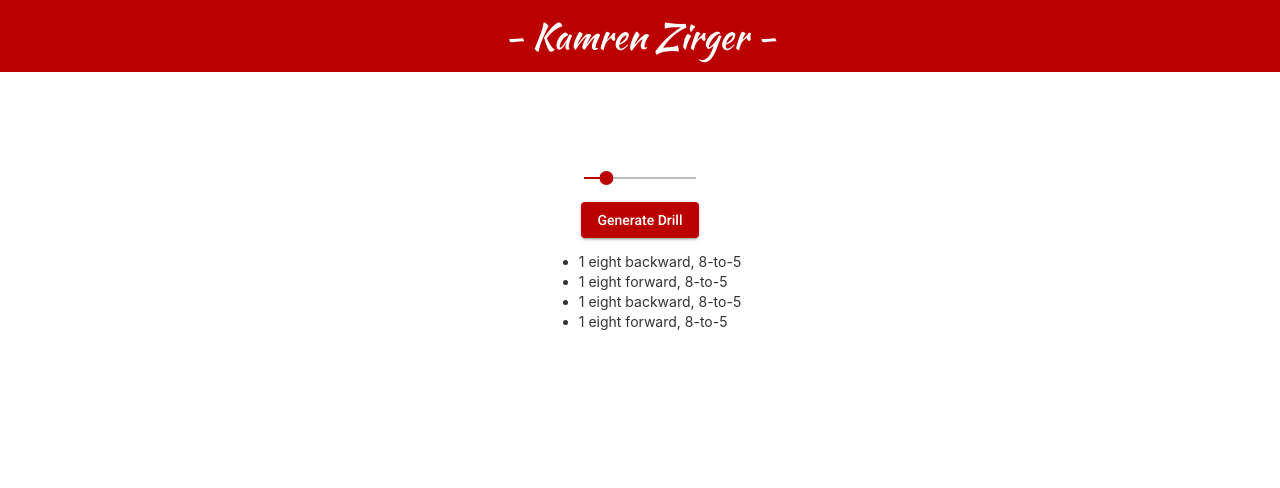
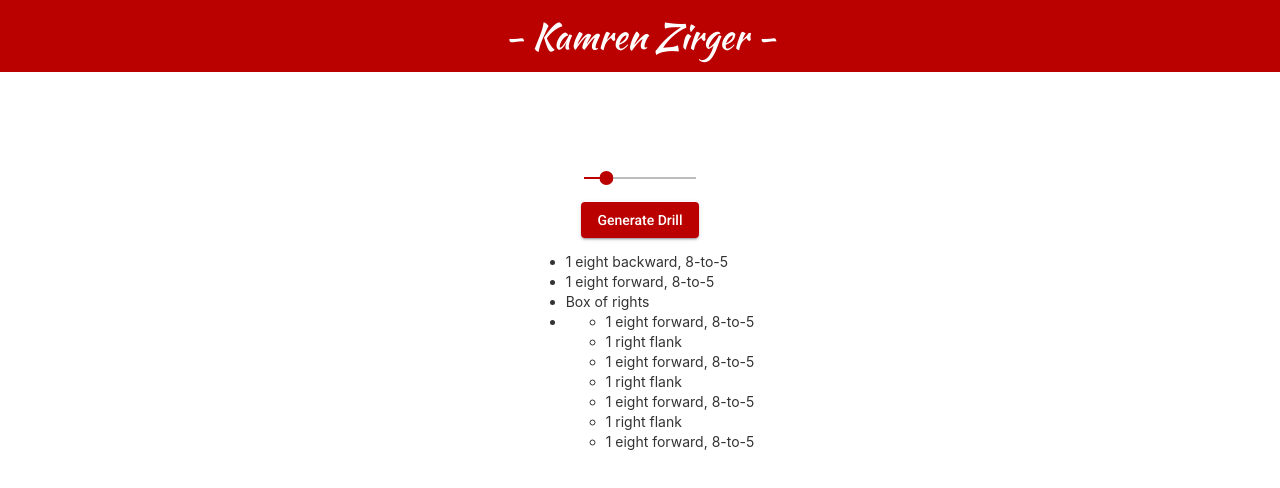
Before and after one commit to kamren-zirger/chi-chis-drill-generator, an Angular app in the folder chi-chis-drill-generator/: page / in a window 1280 px wide. Both pictures are taken after a click on the button "Generate Drill". Shown: the top 488 px of the page. Built offline with nearby package versions, Linux system fonts and the light colour scheme.

Commit message:
task: sublist display

```diff
--- a/chi-chis-drill-generator/src/app/app.component.html
+++ b/chi-chis-drill-generator/src/app/app.component.html
@@ -149,7 +149,22 @@
     <div>
       <ul>
         <li *ngFor="let item of curDrillStr; let i = index">
-          {{ curDrillStr[i] }}
+          <div
+            *ngIf="
+              curDrillStr[i].constructor.name === 'Array';
+              else elseIsString
+            "
+          >
+            <ul>
+              <li *ngFor="let str of curDrillStr[i]; let j = index">
+                {{ curDrillStr[i][j] }}
+              </li>
+            </ul>
+          </div>
+
+          <ng-template #elseIsString>
+            {{ curDrillStr[i] }}
+          </ng-template>
         </li>
       </ul>
     </div>
--- a/chi-chis-drill-generator/src/app/app.component.ts
+++ b/chi-chis-drill-generator/src/app/app.component.ts
@@ -57,7 +57,21 @@ export class AppComponent {
     this.curDrill.forEach((patt) => {
       if (patt.name) {
         this.curDrillStr.push(patt.name);
-        this.curDrillStr.push(patt.sublist);
+        let tempArray = new Array<string>();
+        curFundCount = 1;
+        prevFundId = -1;
+        patt.fundamentals.forEach((fund) => {
+          if (fund.id === prevFundId) {
+            curFundCount++;
+            tempArray.pop();
+            tempArray.push(curFundCount.toString() + ' ' + fund.name);
+          } else {
+            curFundCount = 1;
+            tempArray.push(curFundCount.toString() + ' ' + fund.name);
+            prevFundId = fund.id;
+          }
+        });
+        this.curDrillStr.push(tempArray);
         prevFundId = -1;
         curFundCount = 1;
       } else {
--- a/chi-chis-drill-generator/src/app/patterns.ts
+++ b/chi-chis-drill-generator/src/app/patterns.ts
@@ -17,7 +17,20 @@ export const patterns = [
     fundamentals: [fundamentals[0], fundamentals[1], fundamentals[2]],
   },
   {
-    id: 0,
+    id: 1,
     fundamentals: [fundamentals[1], fundamentals[0]],
   },
+  {
+    id: 2,
+    fundamentals: [
+      fundamentals[0],
+      fundamentals[7],
+      fundamentals[0],
+      fundamentals[7],
+      fundamentals[0],
+      fundamentals[7],
+      fundamentals[0],
+    ],
+    name: 'Box of rights',
+  },
 ];
```
